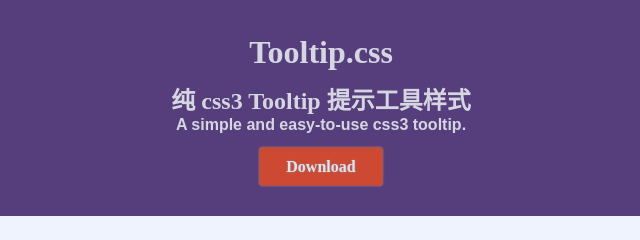
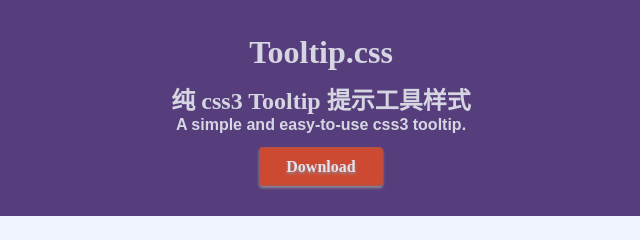
Before and after one commit to JofunLiang/tooltip, a plain HTML site: page index.html in a window 1280 px wide. In both pictures the pointer is over the link "Download". Shown: the top 240 px of the page, 319-959 px from the left. Drawn offline with Linux system fonts and the light colour scheme.

Commit message:
Update index.html

```diff
--- a/index.html
+++ b/index.html
@@ -54,8 +54,8 @@
 			.header a:hover{
 				background-color:#E34C26;
 				border-color:#CF5033;
-				text-shadow:0 0 2px #999;
-				box-shadow:0 0 2px #999;
+				text-shadow:0 2px 3px #999;
+				box-shadow:0 2px 3px #999;
 			}
 
 			.header a:active{
```
